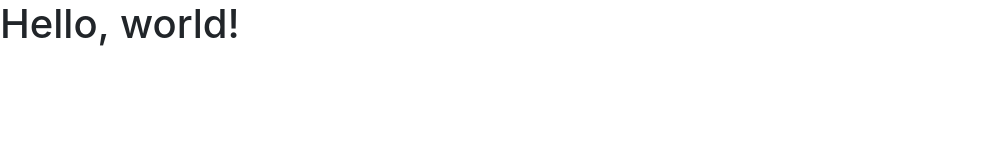
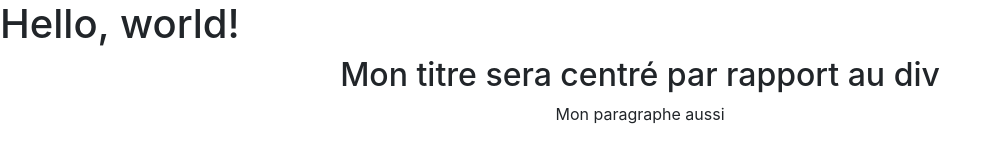
Before and after one commit to Gitme5/bootstrap, a plain HTML site: page index.html in a window 1280 px wide. Shown: the whole page, without its empty margins (0-999 px from the left). Drawn offline with nearby package versions, Linux system fonts and the light colour scheme.

Commit message:
Test de bootstrat et pratique de GIT

```diff
--- a/index.html
+++ b/index.html
@@ -10,8 +10,15 @@
 
     <title>Hello, world!</title>
   </head>
+
+
   <body>
     <h1>Hello, world!</h1>
+
+    <div class="text-center">
+      <h2>Mon titre sera centré par rapport au div</h2>
+      <p>Mon paragraphe aussi</p>
+    </div>
 
     <!-- Optional JavaScript -->
     <!-- jQuery first, then Popper.js, then Bootstrap JS -->
```
